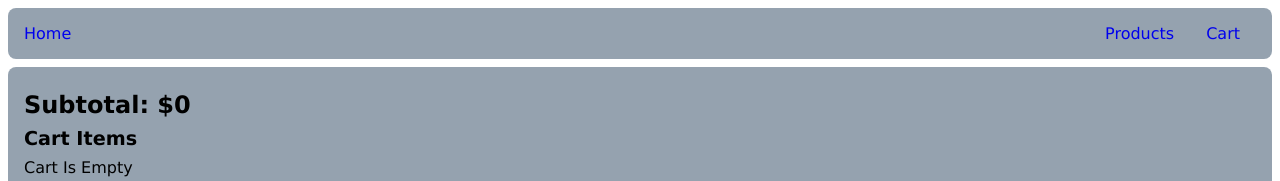
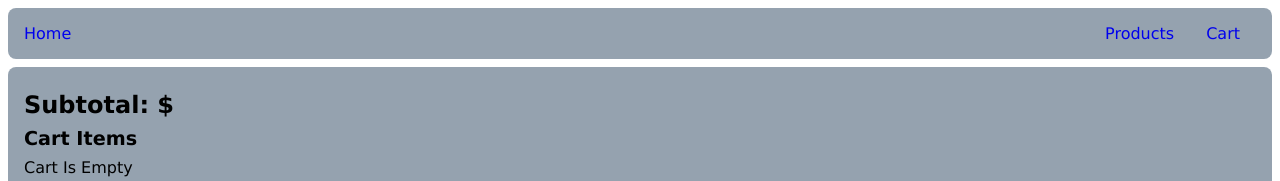
Before and after one commit to KlayClarke/react-shopping-cart, a React (Create React App) app: page /cart in a window 1280 px wide. Shown: the top 181 px of the page. Built offline with nearby package versions, Linux system fonts and the light colour scheme.

Commit message:
remove declaration of "total" variable (using as a prop passed in from the routeSwitch instead)

```diff
--- a/src/Components/Cart.js
+++ b/src/Components/Cart.js
@@ -1,10 +1,6 @@
 export default function Cart(props) {
-  const { cartItems, onAdd, onRemove } = props;
-  let total = 0;
+  const { cartItems, onAdd, onRemove, total } = props;
 
-  for (let item of cartItems) {
-    total += item.price * item.qty;
-  }
   return (
     <aside className="block col-1">
       <h1>Subtotal: ${total}</h1>
```
